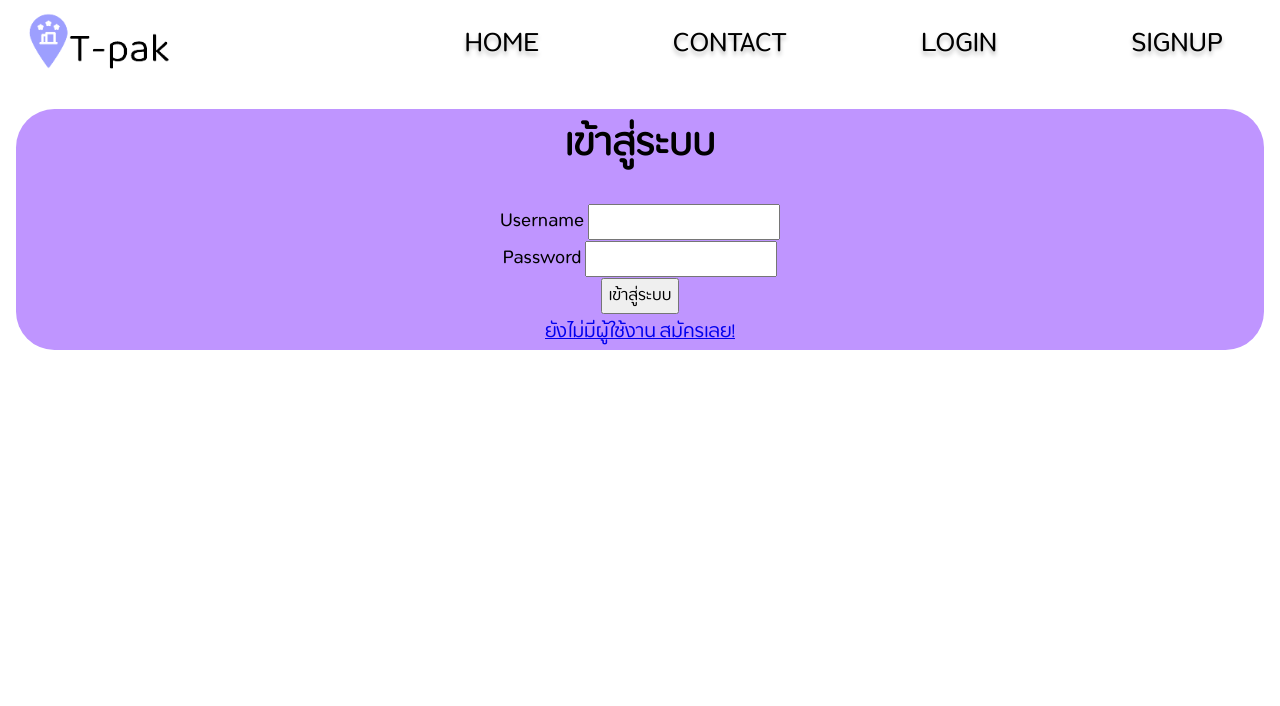
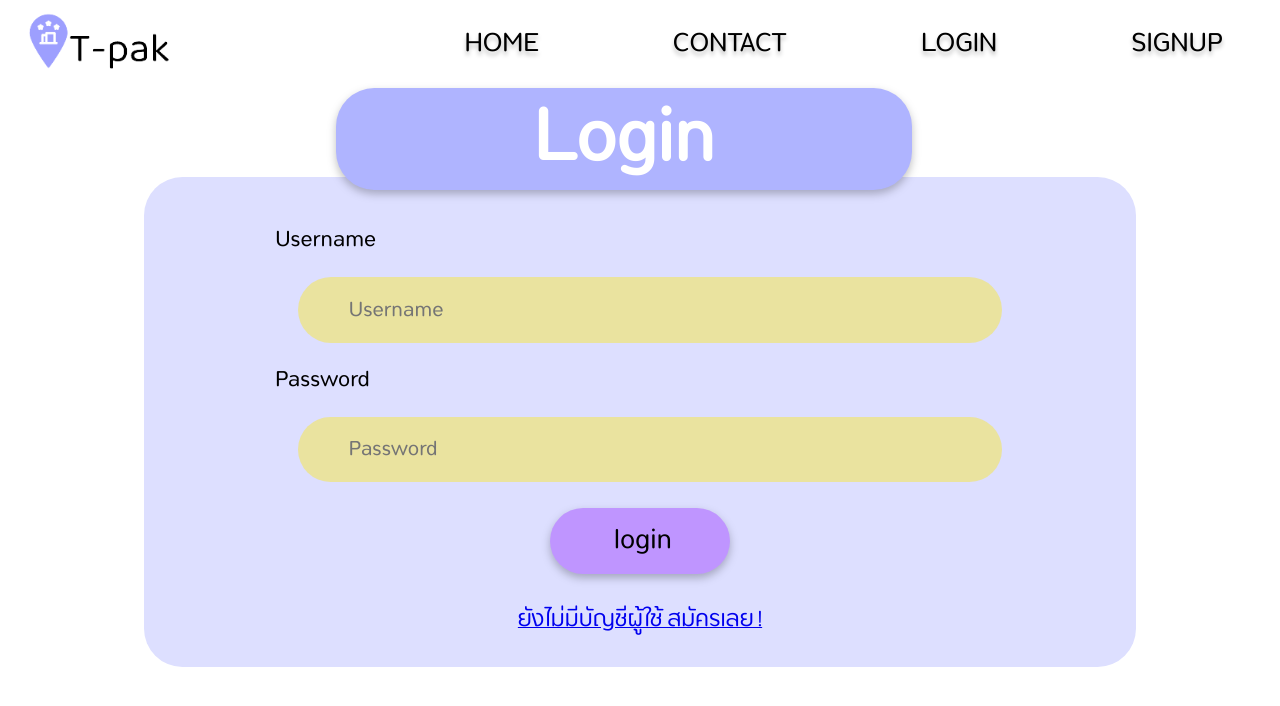
Before and after one commit to mossZmossZ/t-pak, a React (Create React App) app in the folder client/: page /login in a window 1280 px wide. Shown: the top 706 px of the page. Built offline with nearby package versions, Linux system fonts and the light colour scheme.

Commit message:
decoration

```diff
--- a/client/public/index.html
+++ b/client/public/index.html
@@ -9,7 +9,7 @@
       name="description"
       content="Web site created using create-react-app"
     />
-    <link rel="apple-touch-icon" href="%PUBLIC_URL%/logo192.png" />
+    <link rel="apple-touch-icon" href="%PUBLIC_URL%/log512.png" />
     <!--
       manifest.json provides metadata used when your web app is installed on a
       user's mobile device or desktop. See https://developers.google.com/web/fundamentals/web-app-manifest/
--- a/client/src/components/navbar.css
+++ b/client/src/components/navbar.css
@@ -42,7 +42,7 @@ nav a{
     height: 100%;
     padding:.25vw;
     align-items: center;
-    transition:  0.5s ease-out;
+    transition:  0.3s ease-out;
 
 }
 .logout{
--- a/client/src/pages/Formcomponents/LoginComponent.js
+++ b/client/src/pages/Formcomponents/LoginComponent.js
@@ -37,26 +37,31 @@ const LoginComponent=(props)=>{
         getUser() && props.history.push("/")
     },[])
     return(
+        <div >
+            <div className="head">
+                <h1>Login</h1>
+            </div>
             <div className="form_container">
-            <h1>เข้าสู่ระบบ</h1>
-
                 <form onSubmit={submitForm}>
                     <div className="form-group">
                         <label>Username </label>
-                    <input type="text" classname="form-control"
-                        value={ID}
-                        onChange={inputValue("ID")}/>
+                        <div className="input">
+                            <input type="text" placeholder="Username" classname="form-control" value={ID} onChange={inputValue("ID")}/>
+                        </div>
                     </div>
                     <div className="form-group">
                         <label>Password </label>
-                    <input type="password" classname="form-control"
-                        value={password}
-                        onChange={inputValue("password")}/>
+                        <div className="input">
+                            <input type="password"  placeholder="Password" classname="form-control" value={password} onChange={inputValue("password")}/>
                         </div>
-                <input type="submit" value="เข้าสู่ระบบ" className="btn btn-primary"></input>
+                    </div>
+                    <div className="submit">
+                        <input type="submit" value="          login         " className="btn-login"></input>
+                    </div>
                 </form>
-            <div>
-                <Link to ="/signup" className="login">ยังไม่มีผู้ใช้งาน สมัครเลย!</Link>
+                <div className="sign">
+                    <Link to ="/signup" className="login">ยังไม่มีบัญชีผู้ใช้ สมัครเลย !</Link>
+                </div>
             </div>
     </div>
 );
--- a/client/src/pages/Formcomponents/login.css
+++ b/client/src/pages/Formcomponents/login.css
@@ -1,4 +1,102 @@
+.head{
+    align-items: center;
+    display:flex;
+    justify-content: space-around;
+    position:absolute;
+    color:  #FFFFFF;;
+    font-weight: 400;
+    margin: -7vw 25vw 0  ;
+    padding: 2vw;
+    background-color: #AFB4ff;
+    height: 8vw;
+    width: 45vw;
+    border-radius: 3vw;
+    font-size: 2.5vw;
+    filter: drop-shadow(0px 4px 4px rgba(0, 0, 0, 0.25));
+    z-index: 1;
+    visibility: hidden;
+    animation:movedown 0.3s linear 1;
+    animation-delay: 0ms;
+    animation-fill-mode: forwards;
+}
+h1{
+    text-align: center;
+}
+
 .form_container{
-    background-color:#BF95FF;
+    text-align: start;
+    align-items: center;
+    justify-content: space-around;
+    margin:7vw 10vw 0;
+    padding: 2vw 2vw;
+    background-color:#DDDFFF;
     border-radius: 3vw;
+    visibility: hidden;
+    animation:movedown 0.5s linear 1;
+    animation-delay: 0ms;
+    animation-fill-mode: forwards;
+
+
+
 }
+label{
+    margin:1rem;
+    display: block;
+    padding-left:7vw ;
+    font-size: larger;
+    visibility: hidden;
+    animation:movedown 0.7s linear 1;
+    animation-delay: 0ms;
+    animation-fill-mode: forwards;
+
+
+}
+input[type="text"],input[type="password"] ,textarea {
+    padding: 1vw 4vw;
+    border-radius: 3vw;
+    border:0;
+    background-color : rgba(241, 228, 113, 0.67);
+    width: 55vw;
+    font-size: large;
+    margin-left:10
+
+  }
+input[type="submit"] {
+    font-size: x-large;
+    border:none;
+    padding: 0.5vw;
+    background-color : #BF95FF;;
+    border-radius: 3vw;
+    cursor: pointer;
+
+
+  }
+.input{
+    padding-left:10vw ;
+
+}
+.submit{
+    display: block;
+    align-items: center;
+    text-align: center;
+    padding: 2vw 0 2vw 0;
+    filter: drop-shadow(0px 4px 4px rgba(0, 0, 0, 0.25));
+
+}
+.sign{
+    display: block;
+    align-items: center;
+    text-align: center;
+    font-size: 1.5vw;
+
+
+}
+a:hover{
+    transition: back pulse;
+}
+input,.sign{
+    visibility: hidden;
+    animation:movedown 0.9s linear 1;
+    animation-delay: 0ms;
+    animation-fill-mode: forwards;
+}
--- a/client/src/pages/Kmutnb/kmutnb_location.css
+++ b/client/src/pages/Kmutnb/kmutnb_location.css
@@ -1,13 +1,4 @@
 
-#formcontainer{
-    background-color:#DDDFFF;
-    padding: 0.5vw 0vw;
-    margin-bottom: 1vw;
-}
-#formcontainer a{
-    text-decoration: None;
-    color: black;
-}
 .headcontent{
     border-radius: 3vw;
     margin: 1vw 10vw;
@@ -15,3 +6,15 @@
     background-color: rgba(241, 228, 113, 0.67);
 
 }
+.interest{
+    position: absolute;
+    list-style: None;
+    display: flex;
+
+}
+.row{
+    margin-top: 1vw;
+}
+hr{
+    margin-bottom: 1vw;
+}
--- a/client/src/pages/Signup.css
+++ /dev/null
@@ -1,35 +0,0 @@
-*{
-    font-family: "Gill Sans", sans-serif;
-  }
-.SignupmossApp{
-    display: flex;
-    align-items: center;
-    justify-content: center;
-    height: 100vh;
-
-}
-form{
-    background-color: #DDDFFF;
-    padding: 0px 60px;
-    border-radius: 30px;
-}
-h1{
-    color: rgb(01,01,01);
-    text-align: center;
-
-
-}
-.SubmitButon{
-    width: 100%;
-    height: 50px;
-    padding: 10px;
-    border: none;
-    background-color:#BF95FF;
-    color: rgb(0, 0, 0);
-    border-radius: 30px;
-    font-weight: bold;
-    font-size: 18px;
-    cursor: pointer;
-    margin-top: 15px;
-    margin-bottom: 30px;
-}
--- a/client/src/pages/Signup.js
+++ b/client/src/pages/Signup.js
@@ -5,14 +5,14 @@ import {withRouter} from "react-router-dom"
 import { getUser,authenticate  } from "../services/authorize"
 
 
+
 const RegisterComponent=(props)=>{
     const [state,setState] = useState({
         ID:"",
-        username:"",
         password:"",
         confirmpassword:""
     })
-    const {ID,  username,password,confirmpassword} = state
+    const {ID,password,confirmpassword} = state
 
     //กำหนดค่าให้กับ state
     const inputValue =name=>event=>{
@@ -24,12 +24,12 @@ const RegisterComponent=(props)=>{
         //console.table({title,content,author})
         //console.log("API URL = ",process.env.REACT_APP_API)
        // alert(JSON.stringify({username,password,confirmpassword}))
-       axios.post(`${process.env.REACT_APP_API}/register`,{ID,username,password,confirmpassword})
+       axios.post(`${process.env.REACT_APP_API}/register`,{ID,password,confirmpassword})
        .then(response=>{
         //login สำเร็จ
             authenticate(response,()=>window.location.reload(false),props.history.push("/"))
         //console.log(response.data)
-        setState({...state,ID:"",username:"",password:"",confirmpassword:""})
+        setState({...state,ID:"",password:"",confirmpassword:""})
        }).catch(err=>{
         console.log(err.response.data.error)
         Swal.fire({icon: 'error',title: 'Failed',text: err.response.data.error,footer: '<a href="">Why do I have this issue?</a>'})
@@ -40,37 +40,35 @@ const RegisterComponent=(props)=>{
     },[])
     return(
         <div className="form_container-signup">
-        <div>
+            <div className="head">
                 <h1>Register</h1>
-
+            </div>
+                <div className="form_container">
                     <form onSubmit={submitForm}>
                         <div className="form-group-signup">
-                    <label>ID </label>
-                    <input type="text" classname="form-control"
-                        value={ID}
-                        onChange={inputValue("ID")}/>
+                            <label>Username </label>
+                            <div className="input">
+                                <input type="text" placeholder='Username'classname="form-control" value={ID} onChange={inputValue("ID")}/>
                             </div>
-                <div className="form-group-signup">
-                    <label>Username </label>
-                    <input type="text" classname="form-control"
-                        value={username}
-                        onChange={inputValue("username")}/>
                         </div>
                         <div className="form-group-signup">
                             <label>Password </label>
-                    <input type="password" classname="form-control"
-                        value={password}
-                        onChange={inputValue("password")}/>
+                            <div className="input">
+                                <input type="password" placeholder='password'classname="form-control" value={password} onChange={inputValue("password")}/>
+                            </div>
                         </div>
                         <div className="form-group-signup">
                             <label>confirmpassword </label>
-                    <input type="password" classname="form-control"
-                        value={confirmpassword}
-                        onChange={inputValue("confirmpassword")}/>
+                            <div className="input">
+                                <input type="password" placeholder='confirm password'classname="form-control"  value={confirmpassword} onChange={inputValue("confirmpassword")}/>
                             </div>
-                <input type="submit" value="สมัครเข้าใช้งาน" className="btn btn-primary-signup"></input>
+                        </div>
+                        <div className="submit">
+                         <input type="submit" value="         Register          " className="btn btn-primary-signup"></input>
+                        </div>
                      </form>
                 </div>
+
     </div>
 );
 }
--- a/client/src/pages/home.css
+++ b/client/src/pages/home.css
@@ -22,7 +22,7 @@ body{
     font-size: 1vw;
     font-weight: 400;
     color: rgba(0, 0, 0, 0.46);
-    transition: 0.5s ease-out;
+    transition: 0.4s ease-out;
 
 }
 .main a:hover,a:focus{
```
Also changed, not shown: client/src/pages/Contact.js (+4 -4 lines), client/src/pages/Kmutnb/kmutnb_location.js (+8 -6 lines), client/src/pages/contact.css (+13 -17 lines), 2 other files (tests, documents, lock files or other folders). Lines whose indentation alone changed are shown as unchanged.
